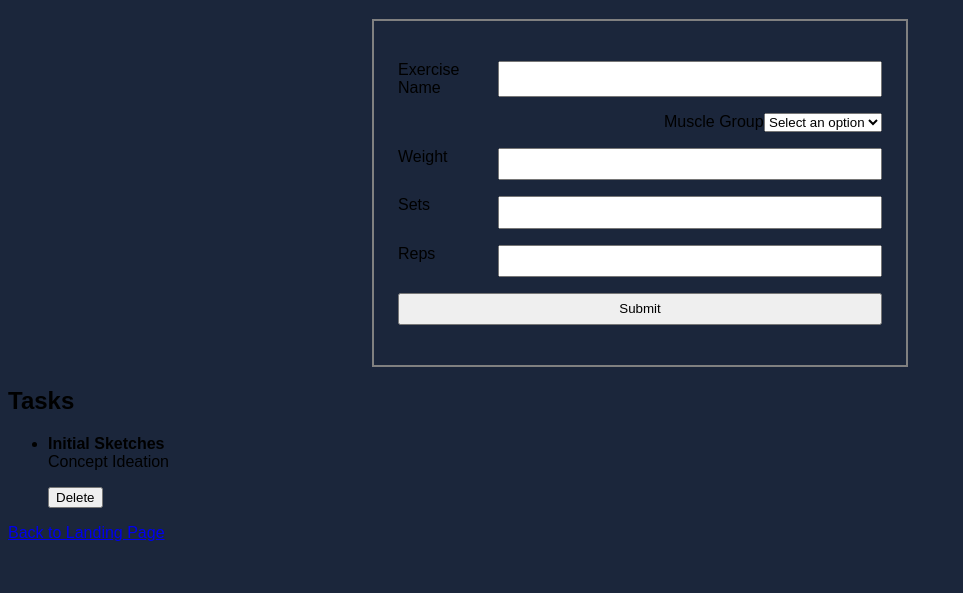
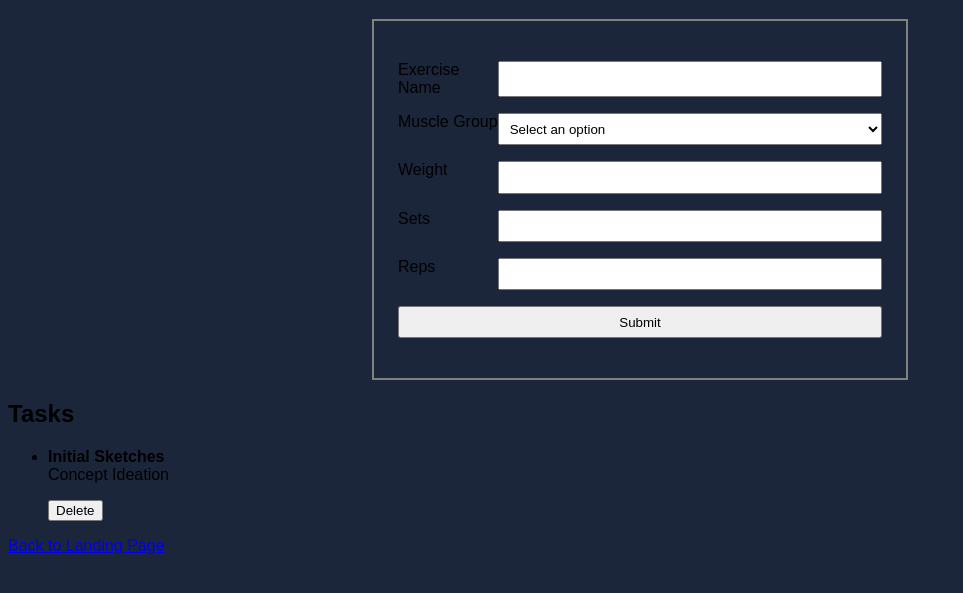
Before and after one commit to cbhog/cbho6100_tracker, a website: page public/index.html in a window 1280 px wide. Shown: the part 61-654 px from the top of the page, without its empty margins (0-963 px from the left). Drawn offline with Linux system fonts and the light colour scheme.

Commit message:
tracker fixes 1

```diff
--- a/public/script.js
+++ b/public/script.js
@@ -10,7 +10,7 @@ form.addEventListener("submit", function (event) {
         form.elements.taskType.value,
         form.elements.taskRate.value,
         form.elements.taskTime.value,
-        form.elements.taskClient.value,
+        form.elements.taskClient.value
     )
 })
 
@@ -60,6 +60,7 @@ function displayTasks() {
     })
 }
 }
+
 // Function to add task to the list
 function addTask(name, type, rate, time, client) {
 
--- a/public/style.css
+++ b/public/style.css
@@ -26,7 +26,8 @@ html {
     width: 100px;
   }
 
-  .form-row > input {
+  .form-row > input,
+  .form-row > select {
     padding: .5em;
     flex-grow: 1;
   }
@@ -87,4 +88,5 @@ html {
     font-size: 20px;
     border-radius: 25px;
     margin: 30px;
+    max-width: 100%;
    }
```
